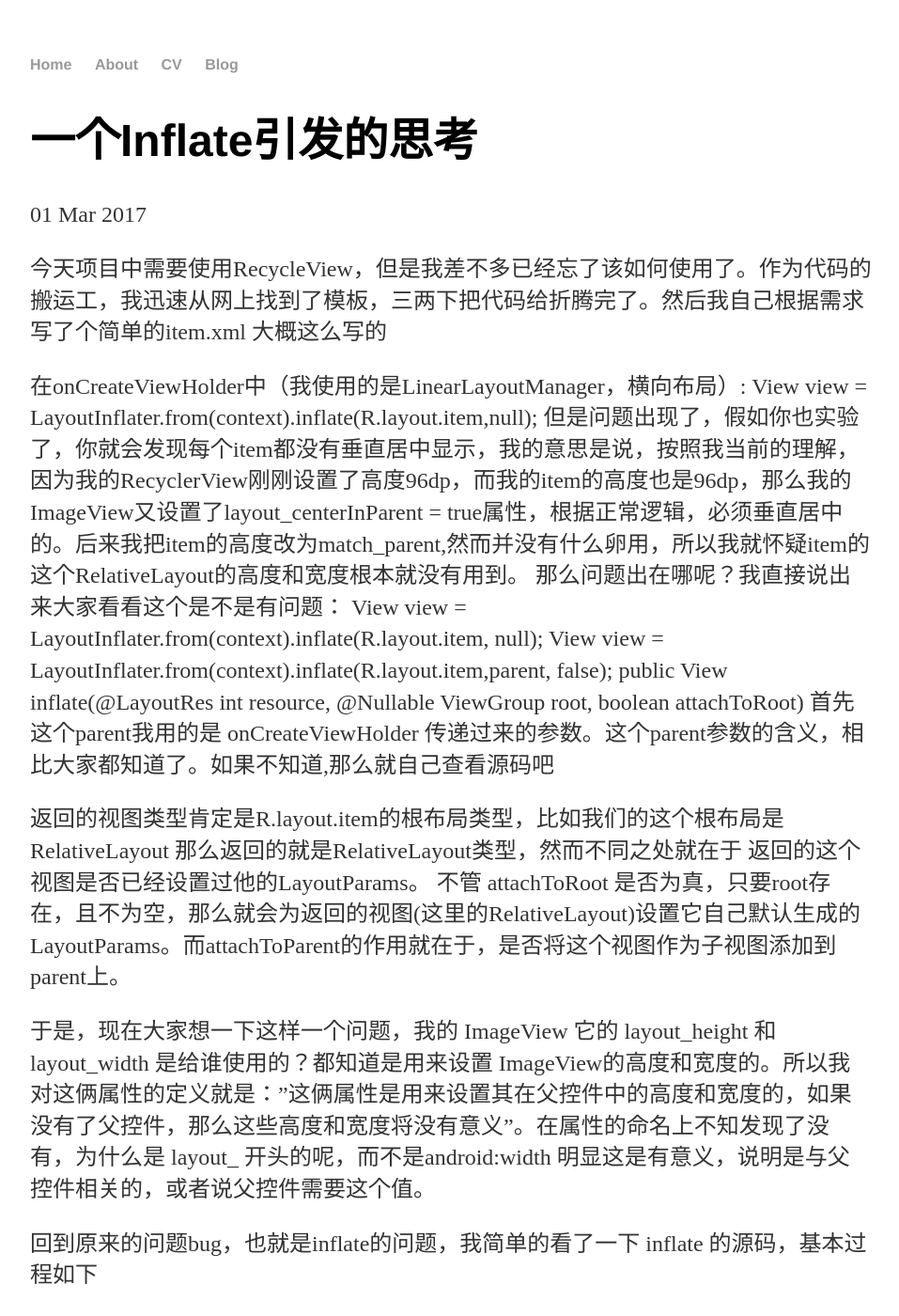
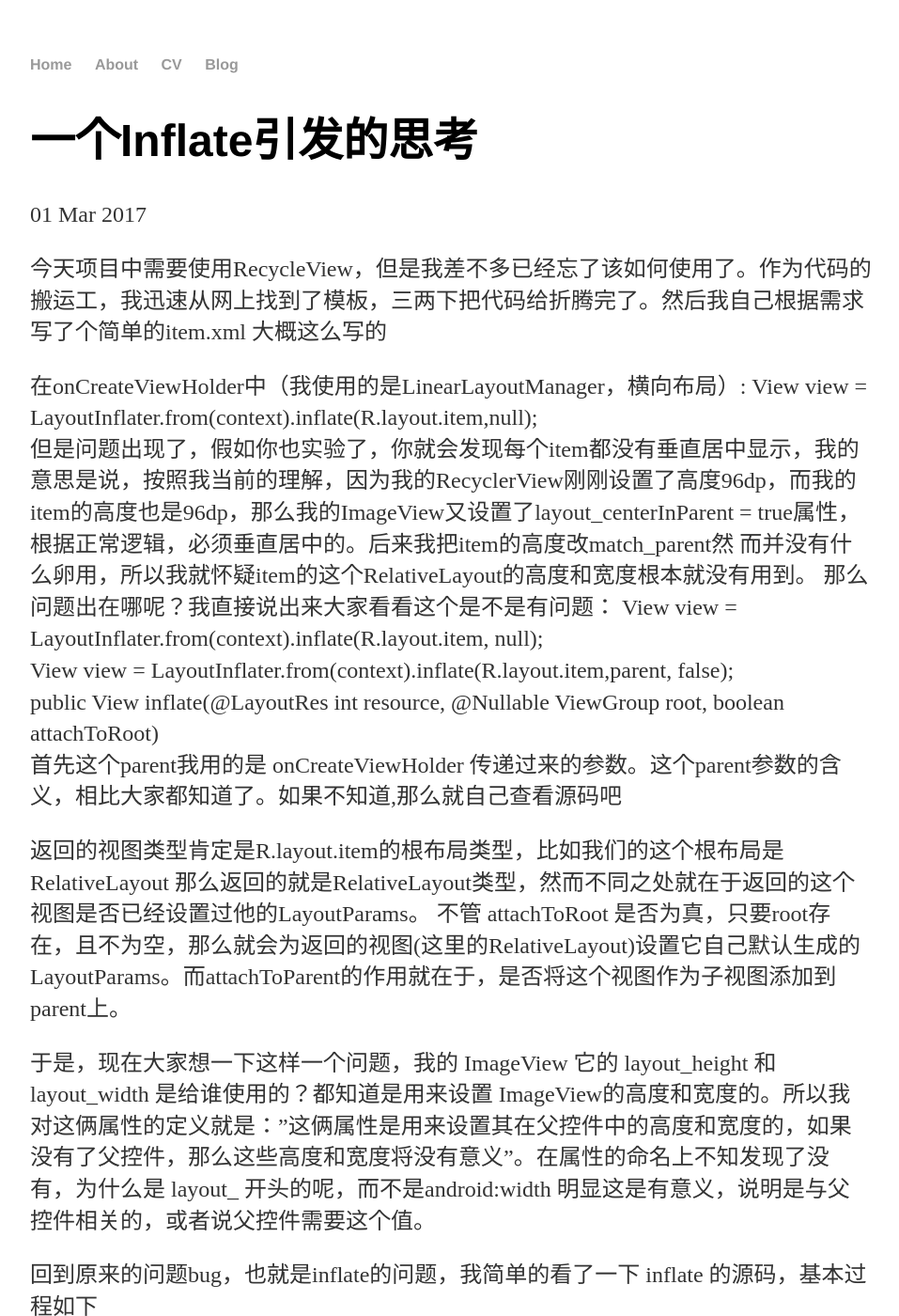
Before and after one commit to qiaojun2016/qiaojun2016.github.io, a Jekyll site: the page built from _posts/2017-03-01-my-first-article.md, in a window 1280 px wide and 1400 px high. Shown: the whole window at 94% size, without its empty margins (160-1117 px from the left). Built offline with Jekyll 4.4.1, drawn with Linux system fonts in a browser that asks for light colours; some of the changed text lies outside the part shown.

Commit message:
Create 2017-03-01-my-first-article.md

```diff
--- a/_posts/2017-03-01-my-first-article.md
+++ b/_posts/2017-03-01-my-first-article.md
@@ -24,7 +24,7 @@
 
 在onCreateViewHolder中（我使用的是LinearLayoutManager，横向布局）:
     View view = LayoutInflater.from(context).inflate(R.layout.item,null);
-但是问题出现了，假如你也实验了，你就会发现每个item都没有垂直居中显示，我的意思是说，按照我当前的理解，因为我的RecyclerView刚刚设置了高度96dp，而我的item的高度也是96dp，那么我的ImageView又设置了layout_centerInParent = true属性，根据正常逻辑，必须垂直居中的。后来我把item的高度改为match_parent,然而并没有什么卵用，所以我就怀疑item的这个RelativeLayout的高度和宽度根本就没有用到。
+但是问题出现了，假如你也实验了，你就会发现每个item都没有垂直居中显示，我的意思是说，按照我当前的理解，因为我的RecyclerView刚刚设置了高度96dp，而我的  item的高度也是96dp，那么我的ImageView又设置了layout_centerInParent = true属性，根据正常逻辑，必须垂直居中的。后来我把item的高度改match_parent然 而并没有什么卵用，所以我就怀疑item的这个RelativeLayout的高度和宽度根本就没有用到。
 那么问题出在哪呢？我直接说出来大家看看这个是不是有问题：
 View view = LayoutInflater.from(context).inflate(R.layout.item, null);
 View view = LayoutInflater.from(context).inflate(R.layout.item,parent, false);
@@ -32,17 +32,16 @@
 首先这个parent我用的是 onCreateViewHolder 传递过来的参数。这个parent参数的含义，相比大家都知道了。如果不知道,那么就自己查看源码吧
 
 
-返回的视图类型肯定是R.layout.item的根布局类型，比如我们的这个根布局是RelativeLayout 那么返回的就是RelativeLayout类型，然而不同之处就在于
-返回的这个视图是否已经设置过他的LayoutParams。 不管 attachToRoot 是否为真，只要root存在，且不为空，那么就会为返回的视图(这里的RelativeLayout)设置它自己默认生成的LayoutParams。而attachToParent的作用就在于，是否将这个视图作为子视图添加到parent上。
+返回的视图类型肯定是R.layout.item的根布局类型，比如我们的这个根布局是RelativeLayout 那么返回的就是RelativeLayout类型，然而不同之处就在于返回的这个视图是否已经设置过他的LayoutParams。 不管 attachToRoot 是否为真，只要root存在，且不为空，那么就会为返回的视图(这里的RelativeLayout)设置它自己默认生成的LayoutParams。而attachToParent的作用就在于，是否将这个视图作为子视图添加到parent上。
 
 
 
 于是，现在大家想一下这样一个问题，我的 ImageView 它的 layout_height 和 layout_width 是给谁使用的？都知道是用来设置 ImageView的高度和宽度的。所以我对这俩属性的定义就是："这俩属性是用来设置其在父控件中的高度和宽度的，如果没有了父控件，那么这些高度和宽度将没有意义"。在属性的命名上不知发现了没有，为什么是 layout_ 开头的呢，而不是android:width 明显这是有意义，说明是与父控件相关的，或者说父控件需要这个值。
 
 回到原来的问题bug，也就是inflate的问题，我简单的看了一下 inflate 的源码，基本过程如下
->1. 创建视图的根布局(这里就是RelativeLayout)。
->2. 如果 parent 是存在的，就用 parent 返回一个 LayoutParams,给这个根布局(RelativeLayout)使用，不存在就不会设置。并且 attachToRoot 为 **true** 那么就把根布局添加到 parent，否则就不添加。
->3. 递归创建 childView。
+1. 创建视图的根布局(这里就是RelativeLayout)。
+2. 如果 parent 是存在的，就用 parent 返回一个 LayoutParams,给这个根布局(RelativeLayout)使用，不存在就不会设置。并且 attachToRoot 为 **true** 那么就把根布局添加到 parent，否则就不添加。
+3. 递归创建 childView。
 
 其实，简单说来就是解析我们的item.xml文件，动态递归的从上到下创建这个View。
 想必同学们都用过动态创建过View，比如动态创建一个 TextView，需要创建后添加到 LinearLayout 中，如果你没有主动调用TextView.setLayoutParams(..),你在addView的时候，LinearLayout会主动为你加上。如果不加上，LinearLayout就不知道这个TextView需要占多大的位置。
```
